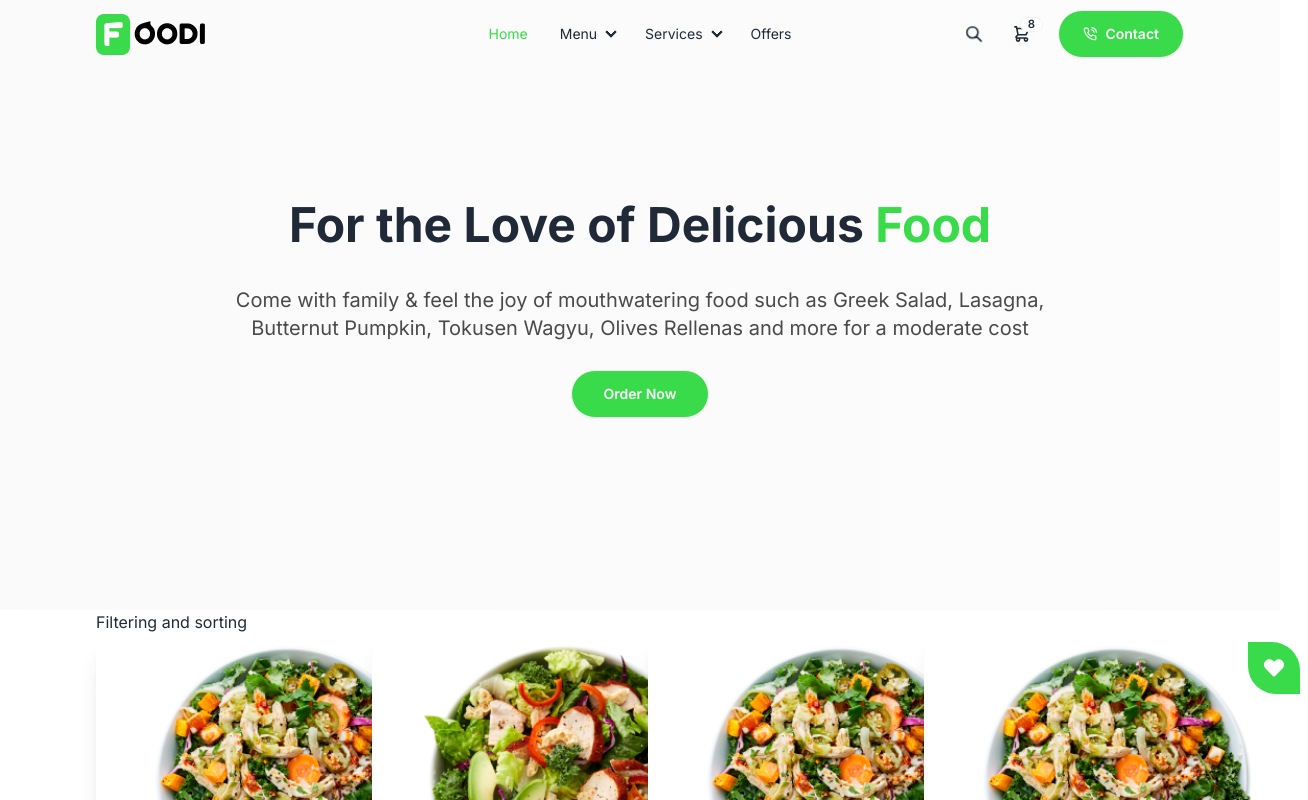
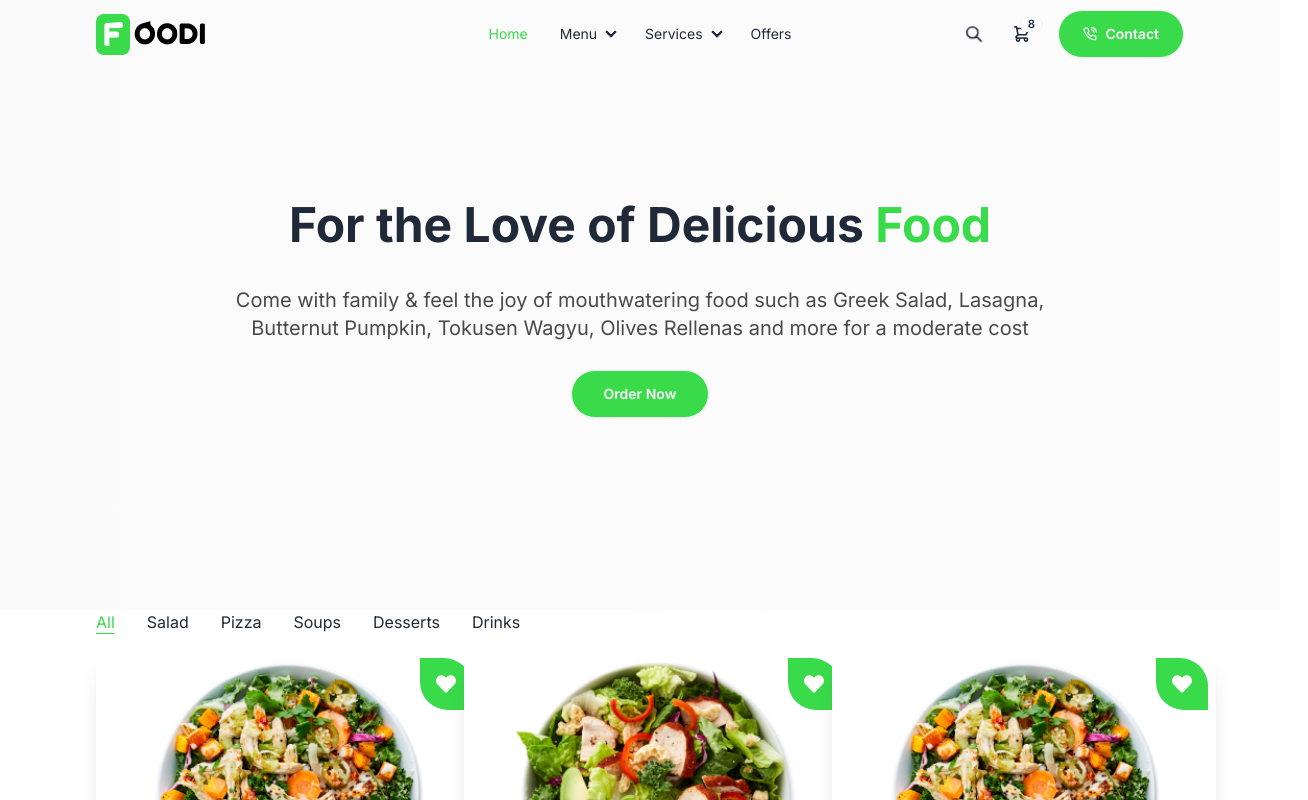
Before and after one commit to bralao/restaurant, a React (Vite) app in the folder client/: page /menu in a window 1280 px wide. Shown: the top 800 px of the page, 1308 px wide, since content can reach past the window. Built offline with nearby package versions, Linux system fonts and the light colour scheme.

Commit message:
category buttons added

```diff
--- a/client/src/App.css
+++ b/client/src/App.css
@@ -23,3 +23,9 @@ header{
 .heartStar{
   border-radius: 0px 28px 0px 28px;
 }
+
+.active{
+  text-decoration: underline;
+  text-underline-offset: 5px;
+  color: #39DB4A;
+}
--- a/client/src/pages/shop/Menu.jsx
+++ b/client/src/pages/shop/Menu.jsx
@@ -47,7 +47,6 @@ const Menu = () => {
   const handleSortChange = (option) => {
     setSortOption(option);
     let sortedItems = [...filteredItems];
-
     //logic
     switch(option) {
       case "A-Z":
@@ -65,7 +64,6 @@ const Menu = () => {
       default:
         break;
     }
-
     setFilteredItems(sortedItems);
   }
 
@@ -93,11 +91,23 @@ const Menu = () => {
       <div className="section-container">
         {/* filtering and sorting */}
         <div>
-          Filtering and sorting
+          {/* btns */}
+          <div>
+            {/* all category btns */}
+            <div className="flex flex-row justify-start md:items-center md:gap-8 gap-4 flex-wrap">
+              <button onClick={showAll} className={selectedCategory === "all" ? "active" : ""}>All</button>
+              <button onClick={()=> filterItems("salad")} className={selectedCategory === "salad" ? "active" : ""}>Salad</button>
+              <button onClick={()=> filterItems("pizza")} className={selectedCategory === "pizza" ? "active" : ""}>Pizza</button>
+              <button onClick={()=> filterItems("soup")} className={selectedCategory === "soup" ? "active" : ""}>Soups</button>
+              <button onClick={()=> filterItems("dessert")} className={selectedCategory === "dessert" ? "active" : ""}>Desserts</button>
+              <button onClick={()=> filterItems("drinks")} className={selectedCategory === "drinks" ? "active" : ""}>Drinks</button>
+            </div>
+          </div>
+          {/* sorting */}
         </div>
 
         {/* products card */}
-        <div className="grid md:grid-cols-4 sm:grid-cols-2 grid-cols-1 gap-4">
+        <div className="grid md:grid-cols-3 sm:grid-cols-2 grid-cols-1 gap-4 pt-4">
           {
             filteredItems.map((item) => (
               <Cards key={item._id} item={item}/>
```
